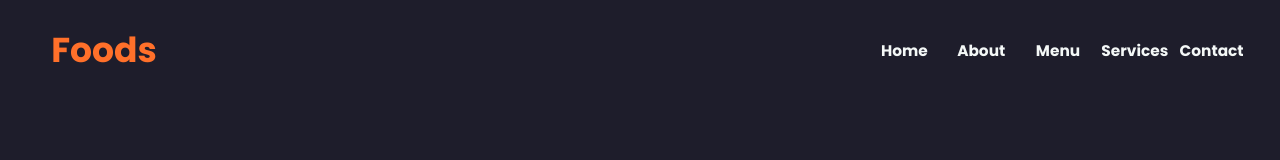
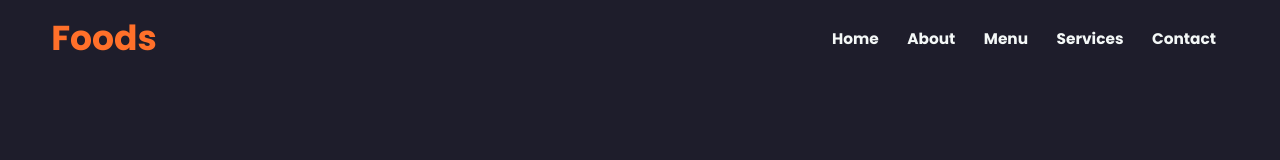
Before and after one commit to Pilotebas/proyectoJs, a plain HTML site: page views/Landing pages de hamburguesa.html in a window 1280 px wide. Drawn offline with nearby package versions, Linux system fonts and the light colour scheme.

Commit message:
style: :art: Se mejoran medidas y estructura del header

```diff
--- a/css/Landing pages de hamburguesa.css
+++ b/css/Landing pages de hamburguesa.css
@@ -17,7 +17,9 @@ body{
 a{
     text-decoration: none;
 }
-
+li{
+    list-style: none;
+}
 header{
     display: flex;
     justify-content: space-between;
@@ -25,17 +27,19 @@ header{
     padding-left: 4vw;
 }
 header h1{
+    color: var(--color-secundary);
     font-size: 2.7vw;
-    color: var(--color-secundary);
 }
 
 header nav{
-    padding-right: 30px;
+    margin-right: 5vw;
+}
+header nav ul{
+    display: flex;
+    justify-content: space-between;
 }
 header nav ul li {
     display: flex;
-    list-style: none;
-    width: 30vw;
     justify-content: center;
     font-size: 1.2vw;
     font-weight: bold;
@@ -44,7 +48,7 @@ header nav ul li {
 
 header nav ul li a{
     color: var(--color-font);
-    transition: 0.4s;
+    transition: 0.2s;
 }
 
 header nav ul li a:hover{
@@ -53,7 +57,7 @@ header nav ul li a:hover{
 
 nav ul{
     display: flex;
-    height: 100px;
+    height: 6vw;
     width: 30vw;
     align-items: center;
 }
```
